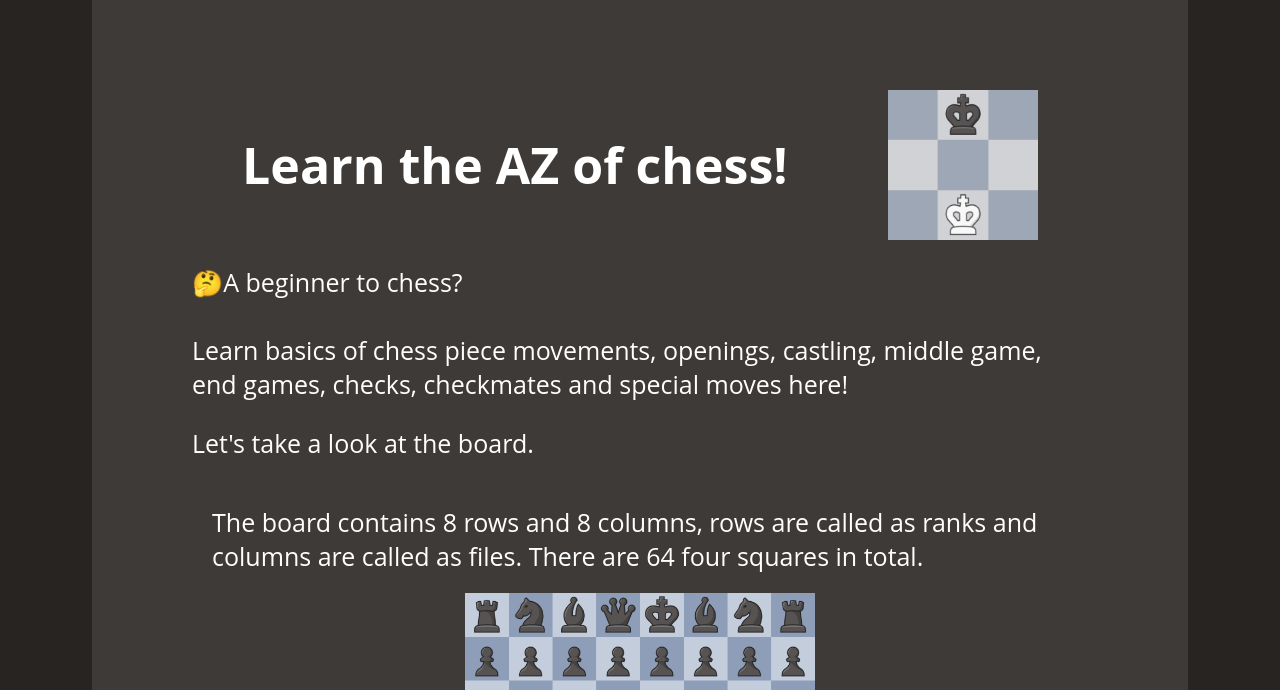
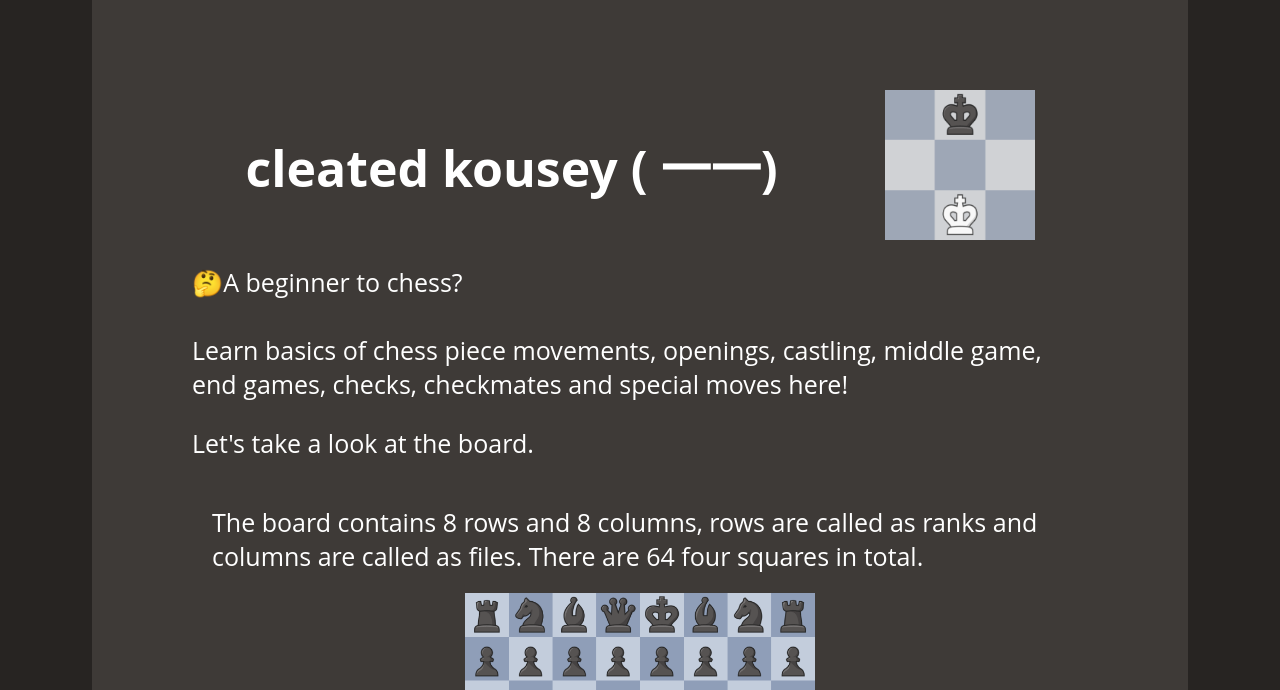
Before and after one commit to kouseyn/chess, a plain HTML site: page Chessable-main/Chessable-main/learn.html in a window 1280 px wide. Shown: the part 110-800 px from the top of the page. Drawn offline with Linux system fonts and the light colour scheme.

Commit message:
Update learn.html

```diff
--- a/Chessable-main/Chessable-main/learn.html
+++ b/Chessable-main/Chessable-main/learn.html
@@ -19,7 +19,7 @@
     <div class="main">
         <div class="container">
             <div class="title-img">
-                <h1>Learn the AZ of chess!</h1>
+                <h1>cleated kousey ( 一一)</h1>
                 <img src="Assets/2kings.png" alt="2kings">
             </div>
             <p>🤔A beginner to chess?<br><br>
```
